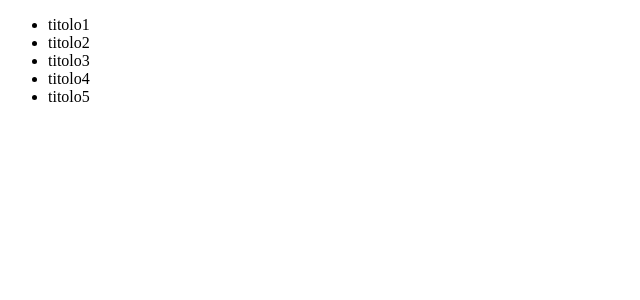
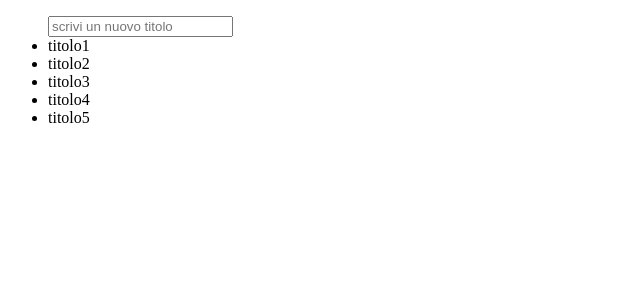
Before and after one commit to BkStyle89/react-form, a React (Vite) app: page / in a window 1280 px wide. Shown: the top 300 px of the page, without its empty margins (0-640 px from the left). Built offline with nearby package versions, Linux system fonts and the light colour scheme.

Commit message:
Milestone 2 input

```diff
--- a/src/App.jsx
+++ b/src/App.jsx
@@ -3,6 +3,7 @@ const randomTitles =["titolo1", "titolo2", "titolo3", "titolo4", "titolo5"]
 function App() {
 
 const [titles, setTitle]=useState(randomTitles)
+const [newTitle, setNewTitle]=useState("")
 
 
   return (
@@ -12,6 +13,7 @@ const [titles, setTitle]=useState(randomTitles)
           <div className='row'>
             <div className='col'>
               <ul>
+                <input type="text" value={newTitle}onChange={e=>{setNewTitle(e.target.value)}} placeholder='scrivi un nuovo titolo'/>
                 {titles.map((title,index)=>(
                   <li key={title+index}>{title} </li>
                 ))}
```
